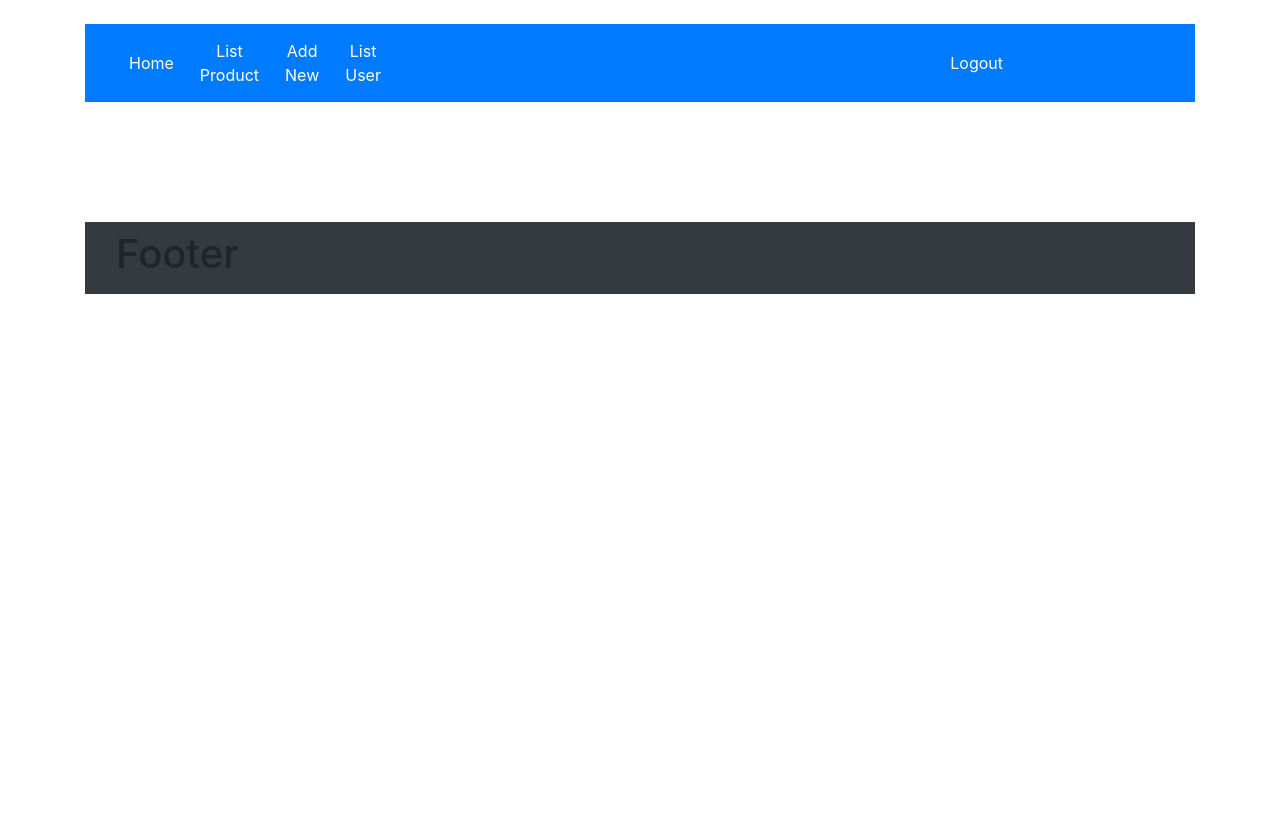
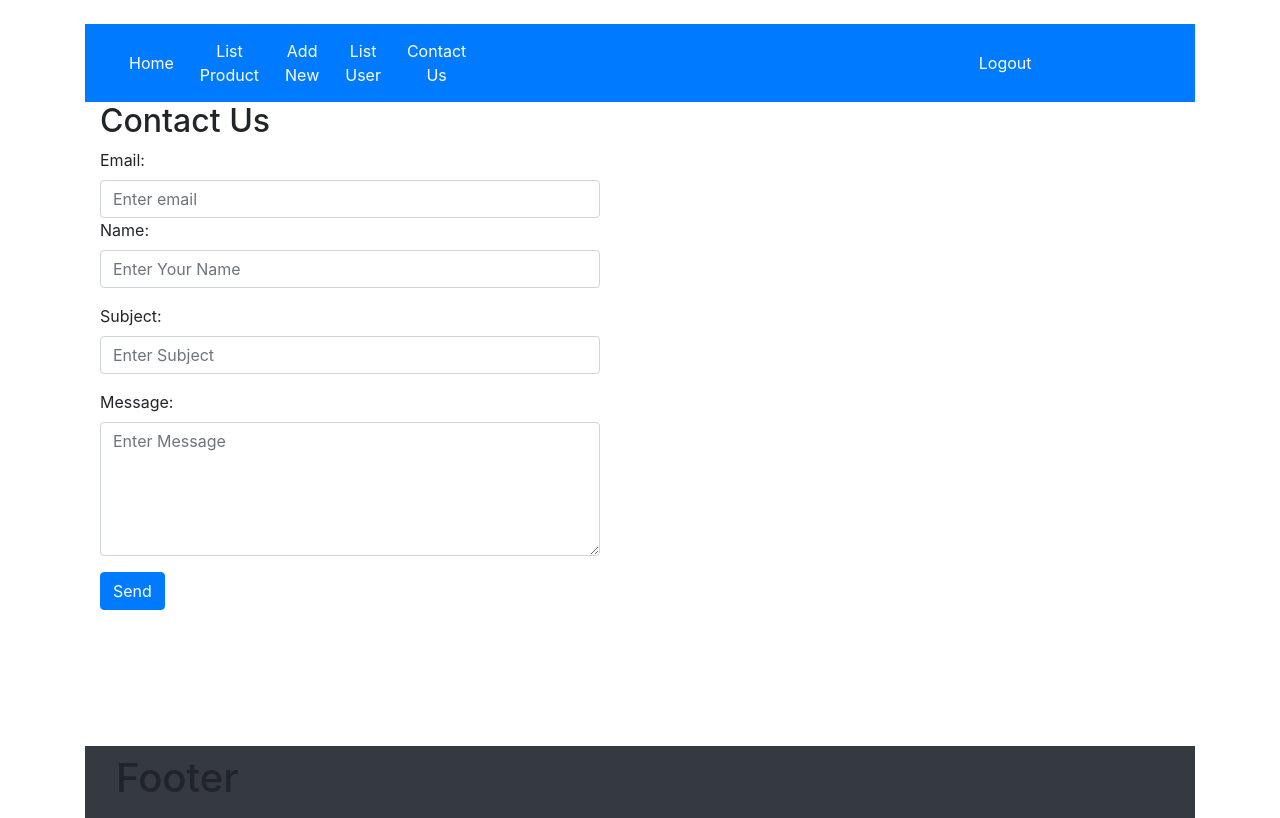
Before and after one commit to kuly90/login-jwt-react, a React (Create React App) app: page /menu/Contact in a window 1280 px wide. Built offline with nearby package versions, Linux system fonts and the light colour scheme; no server answers; sample sign-in values are in the browser's storage.

Commit message:
fix cruds

```diff
--- a/package.json
+++ b/package.json
@@ -3,6 +3,7 @@
   "version": "0.1.0",
   "private": true,
   "dependencies": {
+    "axios": "^0.18.0",
     "bootstrap": "^4.1.2",
     "font-awesome": "^4.7.0",
     "history": "^4.7.2",
--- a/src/components/App.js
+++ b/src/components/App.js
@@ -10,6 +10,7 @@ import CourseListContainer from './course/CourseListContainer';
 import AddOrEditCourseContainer from './course/AddOrEditCourseContainer';
 import EditContainer from './course/EditContainer';
 import UserList from './course/UserList';
+import Contact from './course/Contact';
 import { FetchDataList } from '../action';
 import Header from './landing/Header';
 import Footer from './landing/Footer';
@@ -32,6 +33,7 @@ class App extends Component {
               <Route path="/menu/pageAdd" component={AddOrEditCourseContainer}/>
               <Route path="/menu/pageEdit/:id" component={EditContainer} />
               <Route path="/menu/UserList" component={UserList}/>
+              <Route path="/menu/Contact" component={Contact}/>
               <Route exact path="/login" component={Login}/>
               <Route exact path="/" component={Login}/>
               <br/><br/><br/><br/><br/>
--- /dev/null
+++ b/src/components/course/Contact.js
@@ -0,0 +1,68 @@
+import React from "react";
+import axios from "axios";
+
+class Contact extends React.Component{
+    constructor(props){
+        super(props)
+        this.state = {
+            name: '',
+            email: '',
+            subject: '',
+            message: ''
+        }
+        this.handlerChange= this.handlerChange.bind(this);
+        this.handlerSendEmail= this.handlerSendEmail.bind(this)
+    }
+
+    handlerChange = e =>{
+        this.setState({[e.target.name]: e.target.value})
+    }
+
+   handlerSendEmail = _ =>{
+        const { email, name, subject, message } = this.state;
+        const mailTo = 'tonly01011990@gmail.com'
+        console.log(email,name,subject,message);
+        fetch(`http://localhost:8080/send-email?email=${email}&mailTo=${mailTo}&subject=${subject}&message=${message}`,)
+        .catch(err => console.error(err))
+    }
+
+    render(){
+        return(
+            <div>
+                <div className="container">
+                    <h2>Contact Us</h2>
+                    <div style={{ width:'500px'}}>
+                        <form className="form-group">
+                            <label>Email:</label>
+                            <input type="email" className="form-control" placeholder="Enter email"
+                                    name="email" required onChange={this.handlerChange}
+                            />
+
+                        <div className="form-group">
+                            <label>Name:</label>
+                            <input type="text" className="form-control" placeholder="Enter Your Name"
+                                   name="name" required onChange={this.handlerChange}
+                            />
+                        </div>
+                        <div className="form-group">
+                            <label>Subject:</label>
+                            <input type="text" className="form-control" placeholder="Enter Subject"
+                                   name="subject" required onChange={this.handlerChange}
+                            />
+                        </div>
+                        <div className="form-group">
+                            <label>Message:</label>
+                            <textarea className="form-control" rows="5" placeholder="Enter Message"
+                                     name="message" required onChange={this.handlerChange}
+                            />
+                        </div>
+                        <button type="submit" className="btn btn-primary" onClick={this.handlerSendEmail}>Send</button>
+                        </form>
+                    </div>
+                </div>
+            </div>
+
+        );
+    }
+}
+export default Contact;
--- a/src/components/course/UserList.js
+++ b/src/components/course/UserList.js
@@ -7,10 +7,14 @@ class UserList extends React.Component {
 		super(props);
 		this.state = {
 			userEdit: [],
+			deleteUser: {
+				username: '',
+				password: ''
+			},
 			username: '',
 			password: '',
 			users: [],
-
+			keySearch: ''
 		}
 	}
 	componentDidMount() {
@@ -39,8 +43,8 @@ class UserList extends React.Component {
 	}
 
 	//delete user from database
-	deleteUser(item) {
-		const id = item.id;
+	deleteUser(deleteUser) {
+		const id = deleteUser.id;
 		fetch(`http://localhost:8080/users/deleteUser?id=${id}`)
 			.then(this.getUsers)
 			.catch(err => console.error(err)
@@ -68,28 +72,44 @@ class UserList extends React.Component {
 		}
 	}
 
+	//call Modal Edit user
+	confirmDelete(item) {
+		this.setState({
+			deleteUser: item
+		})
+	}
+
+	//Search User
+	handlerSearch = _ =>{
+		const { keySearch } = this.state;
+		fetch(`http://localhost:8080/users/searchUser?id=${keySearch}&username=${keySearch}`)
+		.then(response => response.json())
+		.then(response => this.setState({ users: response.data }))
+		.catch(err => console.error(err))
+
+	}
+
 	render() {
-		const { users, userEdit } = this.state;
+		const { users, userEdit, deleteUser } = this.state;
 		return (
 			<div className="App">
 				<br />
-				{/* Add user form */}
-				<div>
-					<div className="form-inline">
-						<input type="text" className="form-control mb-2 mr-sm-2 mb-sm-0" id="inlineFormInput" placeholder="user name"
-							onChange={(e) => this.setState({ username: e.target.value })}
-							required
-						/>
-						<input type="text" className="form-control" id="inlineFormInputGroup" placeholder="password"
-							onChange={(e) => this.setState({ password: e.target.value })}
-							required
-						/> &nbsp;
-                         <button onClick={this.addUser} className="btn btn-primary">
-							<i className="fa fa-plus" aria-hidden="true" /> New
-                         </button>
+				{/* Form search user */}
+				<div className="form-inline">
+					<div>
+						<input type="text" placeholder="input id or username"  className="form-control" style={{width:'300px'}}
+							onChange={(e)=> this.setState({keySearch: e.target.value})}
+						/>&nbsp;
+						<button className="btn btn-primary" onClick={this.handlerSearch}>
+						<i class="fa fa-search"></i>
+						</button>
 					</div>
+					<button className="btn btn-primary" data-toggle="modal" data-target="#myModalAdd" style={{marginLeft:'430px'}}>
+						<i className="fa fa-plus" aria-hidden="true" /> New
+					</button>
 				</div>
 				<br />
+
 				{/* Table User List*/}
 				<div >
 					<table className="table table-active table-hover">
@@ -113,7 +133,7 @@ class UserList extends React.Component {
 												onClick={() => this.replaceModalItem(item)}>
 												<span className="fa fa-pencil fa-fw"></span>
 											</button> &nbsp;
-                                            <button className="btn btn-danger" onClick={() => this.deleteUser(item)}>
+											<button className="btn btn-danger" data-toggle="modal" data-target="#myModalDelete" onClick={() => this.confirmDelete(item)}>
 												<span className="fa fa-trash-o fa-fw"></span>
 											</button>
 										</td>
@@ -123,6 +143,34 @@ class UserList extends React.Component {
 						</tbody>
 					</table>
 				</div>
+				{/* Modal Add User */}
+				<div className="modal fade" id="myModalAdd">
+					<div className="modal-dialog">
+						<div className="modal-content">
+							<div className="modal-header">
+								<h4 className="modal-title">Add New User</h4>
+								<button type="button" className="close" data-dismiss="modal">&times;</button>
+							</div>
+							<div className="modal-body">
+								<div className="form-inline">
+									<input type="text" className="form-control mb-2 mr-sm-2 mb-sm-0" id="inlineFormInput" placeholder="user name"
+										onChange={(e) => this.setState({ username: e.target.value })}
+										required
+									/>
+									<input type="text" className="form-control" id="inlineFormInputGroup" placeholder="password"
+										onChange={(e) => this.setState({ password: e.target.value })}
+										required
+									/>
+								</div>
+							</div>
+							<div className="modal-footer">
+								<button type="button" className="btn btn-primary" data-dismiss="modal" onClick={this.addUser}>Add</button>
+								<button type="button" className="btn btn-danger" data-dismiss="modal">Close</button>
+							</div>
+						</div>
+					</div>
+				</div>
+
 				{/* Modal edit User */}
 				<div className="modal fade" id="myModal">
 					<div className="modal-dialog">
@@ -150,6 +198,25 @@ class UserList extends React.Component {
 						</div>
 					</div>
 				</div>
+
+				{/* Confirm Delete User */}
+				<div className="modal fade" id="myModalDelete">
+					<div className="modal-dialog">
+						<div className="modal-content">
+							<div className="modal-header">
+								<h6 className="modal-title">
+								<span className="fa fa-exclamation-triangle alert-warning"></span>&nbsp;
+									Do you want to delete user has name is "{deleteUser.username}" ?
+									</h6>
+								<button type="button" className="close" data-dismiss="modal">&times;</button>
+							</div>
+							<div className="modal-footer">
+								<button type="button" className="btn btn-primary" data-dismiss="modal" onClick={() => this.deleteUser(deleteUser)}>Yes</button>
+								<button type="button" className="btn btn-danger" data-dismiss="modal">No</button>
+							</div>
+						</div>
+					</div>
+				</div>
 			</div>
 		);
 	}
--- a/src/components/landing/Header.js
+++ b/src/components/landing/Header.js
@@ -26,7 +26,9 @@ const Auth = new AuthService();
   handlePageUser(){
     this.props.history.replace('/menu/UserList');
   }
-
+  handlePageContact(){
+    this.props.history.replace('/menu/Contact');
+  }
   render() {
 
     return (
@@ -39,6 +41,7 @@ const Auth = new AuthService();
             <button className="btn btn-primary" onClick={this.handlePageTable.bind(this)}>List Product</button>
             <button className="btn btn-primary" onClick={this.handlePageAdd.bind(this)}>Add New</button>
             <button className="btn btn-primary" onClick={this.handlePageUser.bind(this)}>List User</button>
+            <button className="btn btn-primary" onClick={this.handlePageContact.bind(this)}>Contact Us</button>
             </div>
           </div>
         </div>
```
Also changed, not shown: 1 other file (tests, documents, lock files or other folders).
